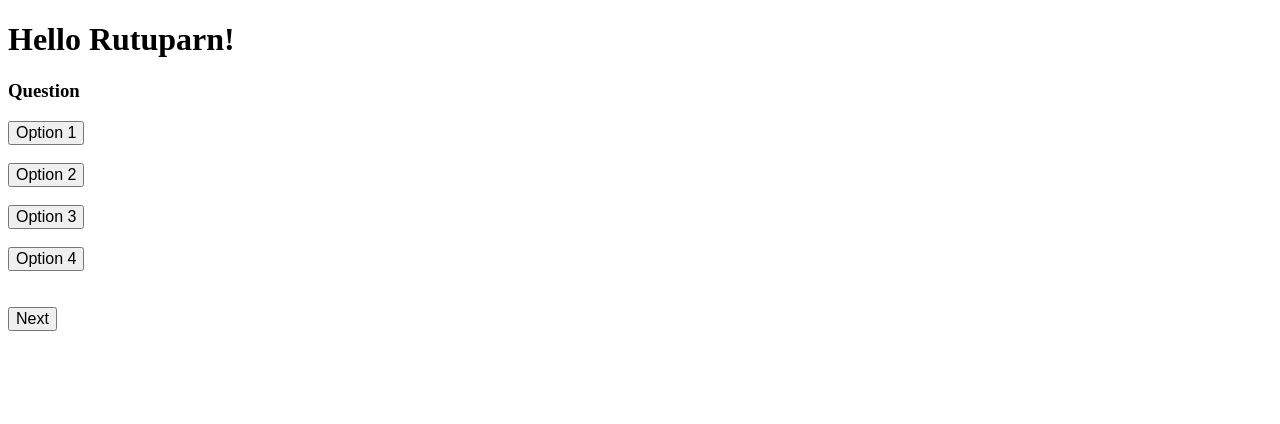
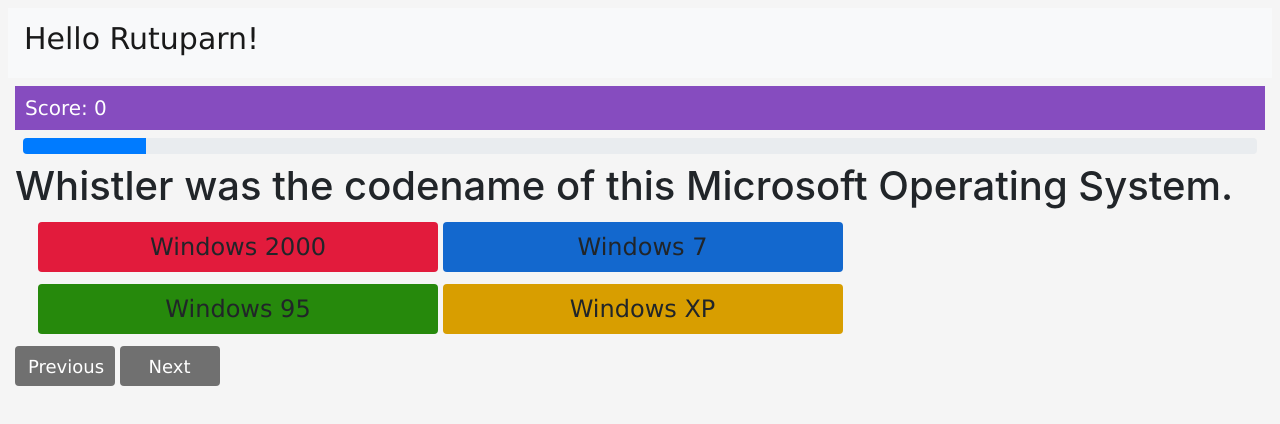
Before and after one commit to InputBlackBoxOutput/Quiz-Web-API, a plain HTML site: page index.html in a window 1280 px wide. Drawn offline with nearby package versions, Linux system fonts and the light colour scheme.

Commit message:
Bootstrap & CSS added to improve webpage front-end

```diff
--- /dev/null
+++ b/all.css
@@ -0,0 +1,45 @@
+
+body {
+ background-color:#F5F5F5;
+}
+
+#greet {
+	font-size: 1.5em;
+	font-family: Geneva, sans-serif;
+}
+
+.opt{
+	font-size: x-large;
+	font-family: Verdana, Geneva,sans-serif;
+	width: 400px;
+	height: 50px;
+}
+
+#opt1 {
+	background-color: #E21B3C;
+}
+#opt2 {
+	background-color: #1368CE;
+}
+#opt3 {
+	background-color: #26890C;
+}
+#opt4 {
+	background-color: #D89E00;
+}
+
+#score {
+	font-size: 1.25em;
+	font-family: Geneva, sans-serif;
+	padding: 10px;
+	background-color: #864CBF;
+}
+
+
+.ctrl {
+	font-size: large;
+	font-family:  Verdana, Geneva,sans-serif;
+	background-color: #707070;
+	width:100px;
+	height:40px;
+}
--- a/index.html
+++ b/index.html
@@ -1,22 +1,57 @@
-<!DOCTYPE html>
-<html>
+<!doctype html>
+<html lang="en">
   <head>
-	<title> Quizzz </title>
+    <meta charset="utf-8">
+    <meta name="viewport" content="width=device-width, initial-scale=1, shrink-to-fit=no">
+    <!-- Bootstrap CSS -->
+    <link rel="stylesheet" href="https://stackpath.bootstrapcdn.com/bootstrap/4.4.1/css/bootstrap.min.css" integrity="sha384-Vkoo8x4CGsO3+Hhxv8T/Q5PaXtkKtu6ug5TOeNV6gBiFeWPGFN9MuhOf23Q9Ifjh" crossorigin="anonymous">
+    <link rel="stylesheet" href="all.css">
+
+    <title>Quiz</title>
   </head>
 
   <body>
+
+    <nav class="navbar navbar-expand-lg navbar-light bg-light m-2">
+	  <a class="navbar-brand">
 	  	<h1 id="greet"></h1>
-	<h3 id = "question">Question</h3>
+	  </a>
+	</nav>
 
-	<button id="opt1"><big>Option 1</big></button> <br/><br/>
-	<button id="opt2"><big>Option 2</big></button> <br/><br/>
-	<button id="opt3"><big>Option 3</big></button> <br/><br/>
-	<button id="opt4"><big>Option 4</big></button> <br/><br/>
+	<div class="container-fluid mb-2">
+		<header>
+
+			<h1 class="d-block text-white" id = "score">Score</h1>
+
+			<span class="progress m-2">
+			  <div class="progress-bar" style="width: 10%"></div>
+			</span>
+
+			<h1 class="d-block text-sm" id = "question">Question</h1>
+		</header>
+
+		<main>
+			<div class="row m-1">
+				<div class="col-sm m-1">
+					<button class="opt btn rounded " id="opt1">Option 1</button>
+					<button class="opt btn rounded " id="opt2">Option 2</button>
+				</div>
+			</div>
+			<div class="row m-1">
+				<div class="col-sm m-1">
+					<button class="opt btn rounded " id="opt3">Option 3</button>
+					<button class="opt btn rounded " id="opt4">Option 4</button>
+				</div>
+			</div>
 
 			<h3 id="result"></h3>
-	<button id="next"><big>Next</big></button>
+			<button  class="ctrl btn rounded text-white" id="prev">Previous</button>
+			<button  class="ctrl btn rounded text-white" id="next">Next</button>
+
+		</main>
 
 		<script src="test.js"></script>
 		<script src="compute.js"></script>
-</body>
+	</div>
+
 </html>
```
Lines whose indentation alone changed are shown as unchanged.
